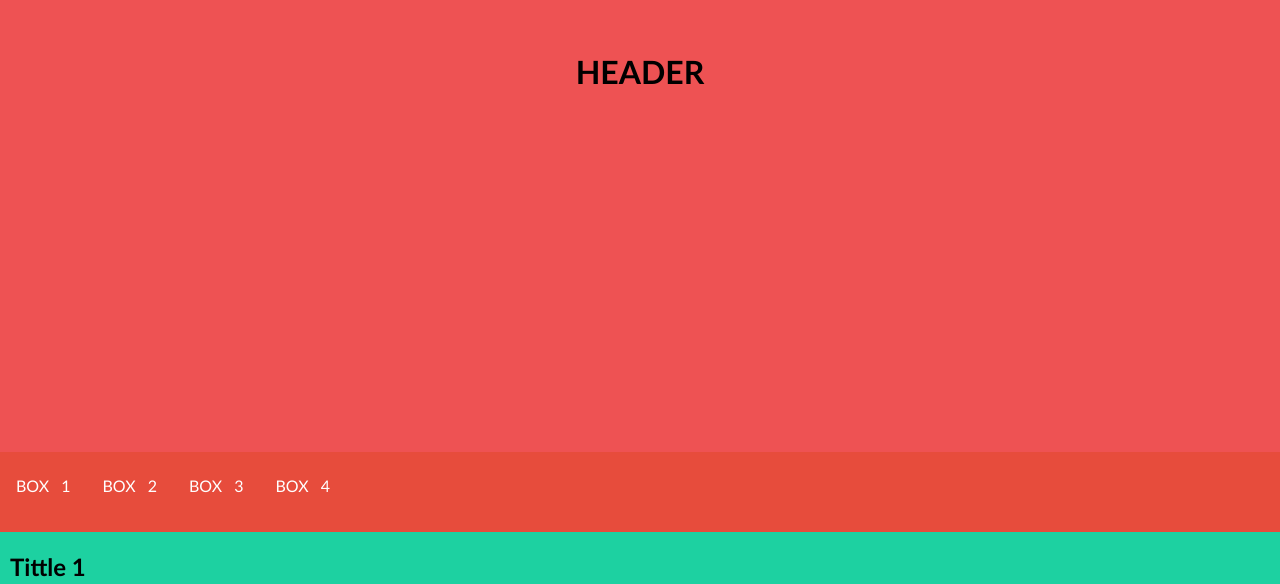
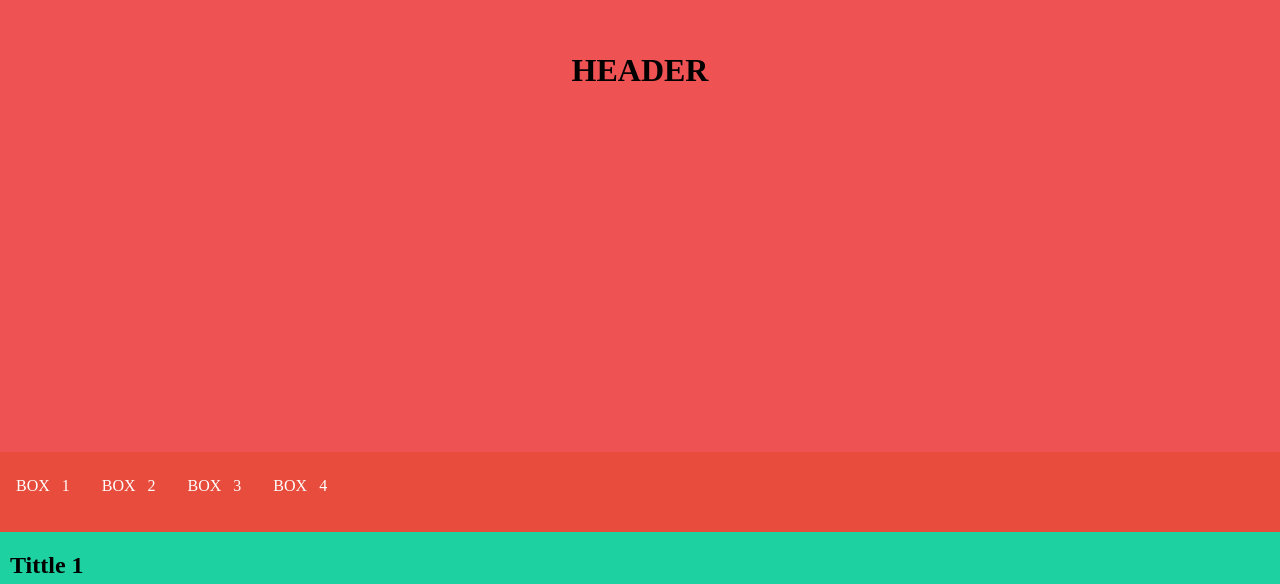
Before and after one commit to evertonfxavier/positionsmooth, a plain HTML site: page index.html in a window 1280 px wide. Shown: the part 268-852 px from the top of the page. Drawn offline with Linux system fonts and the light colour scheme.

Commit message:
teste. tirei a fonte

```diff
--- a/style.css
+++ b/style.css
@@ -1,7 +1,6 @@
 * {
 	margin: 0;
 	padding: 0;
-	font-family: "Trebuchet MS", Helvetica, sans-serif;
 }
 
 html {
```
